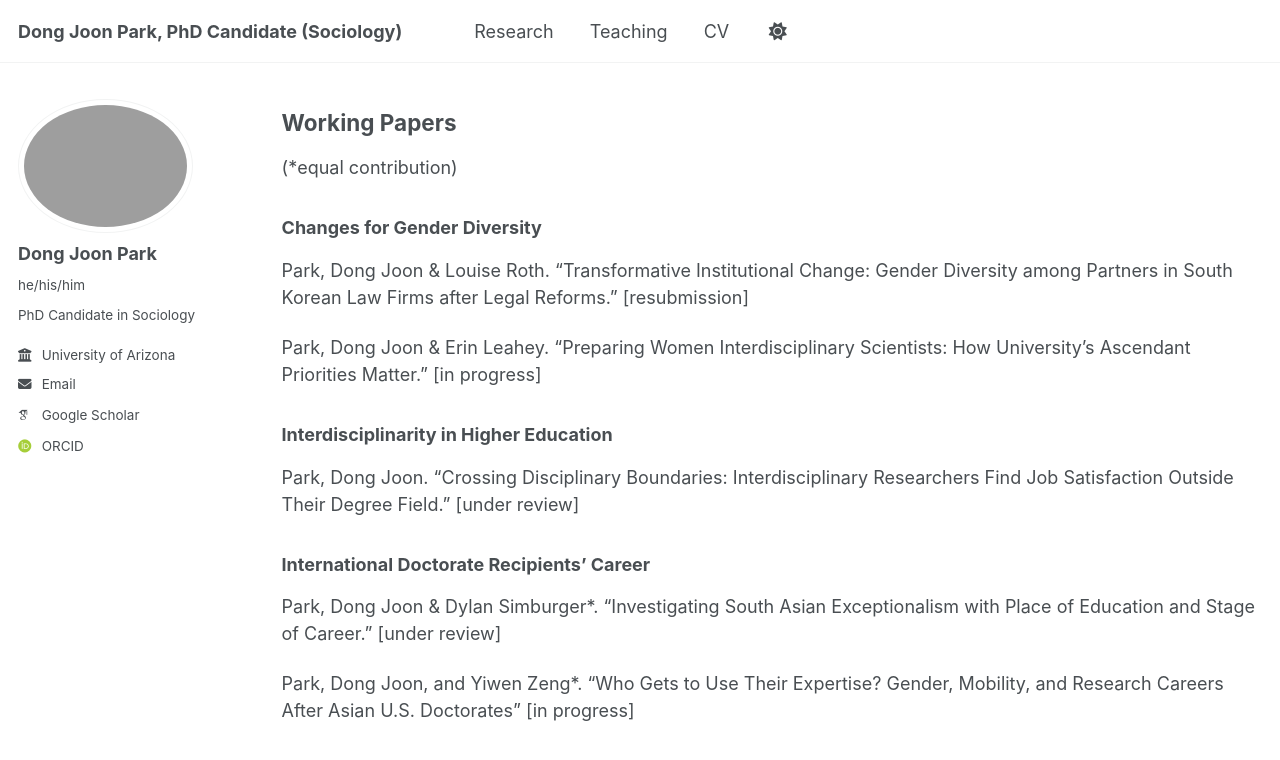
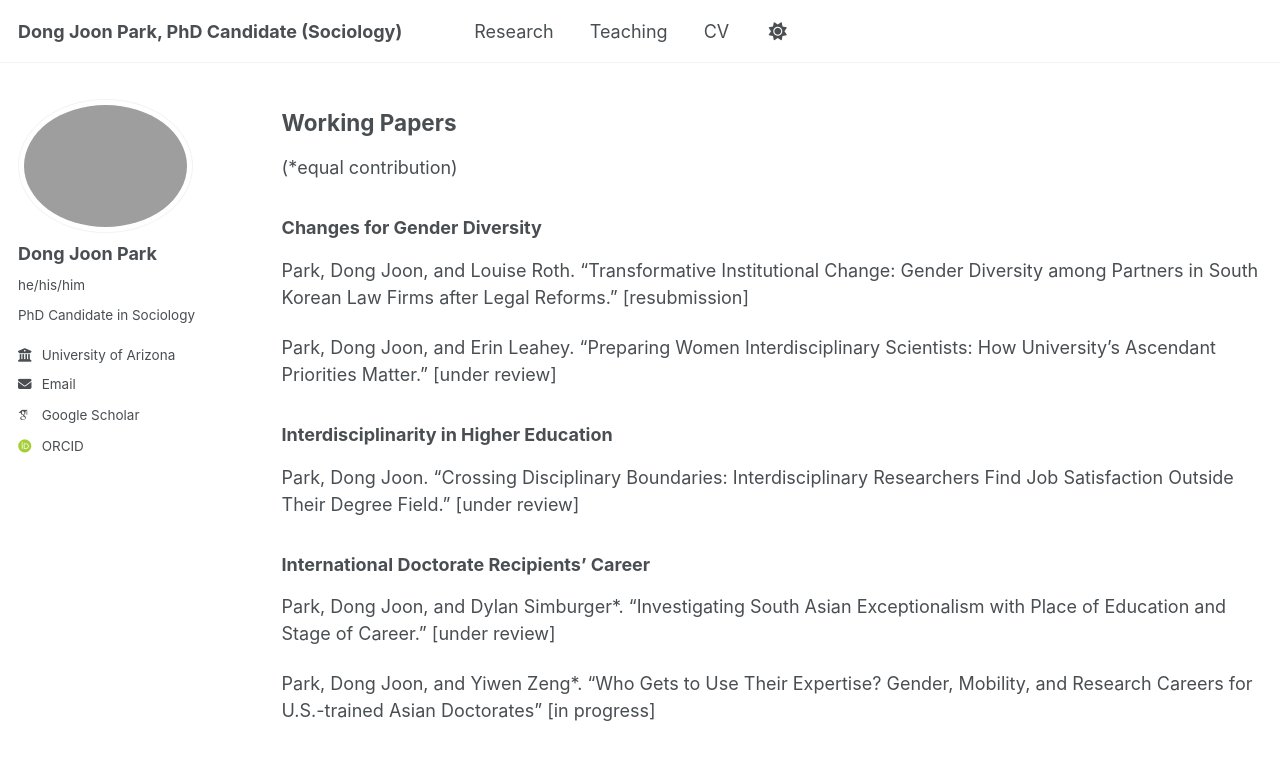
Before and after one commit to DongJoonPark0321/dongjoonpark0321.github.io, a Jekyll site: the page built from _pages/research.md, in a window 1280 px wide and 900 px high, scrolled down 587 px. Shown: the top 760 px of the window. Built offline with Jekyll 4.4.1, drawn with Linux system fonts in a browser that asks for light colours; some web fonts are replaced.

Commit message:
Update research.md

```diff
--- a/_pages/research.md
+++ b/_pages/research.md
@@ -24,14 +24,14 @@ Kim, Soohan, Dong Joon Park & Soyun Park. 2019. “Gender Inequality and Women's
 (*equal contribution)
 
 ### Changes for Gender Diversity
-Park, Dong Joon & Louise Roth. “Transformative Institutional Change: Gender Diversity among Partners in South Korean Law Firms after Legal Reforms.” [resubmission]
+Park, Dong Joon, and Louise Roth. “Transformative Institutional Change: Gender Diversity among Partners in South Korean Law Firms after Legal Reforms.” [resubmission]
 
-Park, Dong Joon & Erin Leahey. “Preparing Women Interdisciplinary Scientists: How University's Ascendant Priorities Matter.” [in progress]
+Park, Dong Joon, and Erin Leahey. “Preparing Women Interdisciplinary Scientists: How University's Ascendant Priorities Matter.” [under review]
 
 ### Interdisciplinarity in Higher Education
 Park, Dong Joon. “Crossing Disciplinary Boundaries: Interdisciplinary Researchers Find Job Satisfaction Outside Their Degree Field.” [under review]
 
 ### International Doctorate Recipients’ Career
-Park, Dong Joon & Dylan Simburger*. “Investigating South Asian Exceptionalism with Place of Education and Stage of Career.” [under review]
+Park, Dong Joon, and Dylan Simburger*. “Investigating South Asian Exceptionalism with Place of Education and Stage of Career.” [under review]
 
-Park, Dong Joon, and Yiwen Zeng*. “Who Gets to Use Their Expertise? Gender, Mobility, and Research Careers After Asian U.S. Doctorates” [in progress]
+Park, Dong Joon, and Yiwen Zeng*. “Who Gets to Use Their Expertise? Gender, Mobility, and Research Careers for U.S.-trained Asian Doctorates” [in progress]
```
